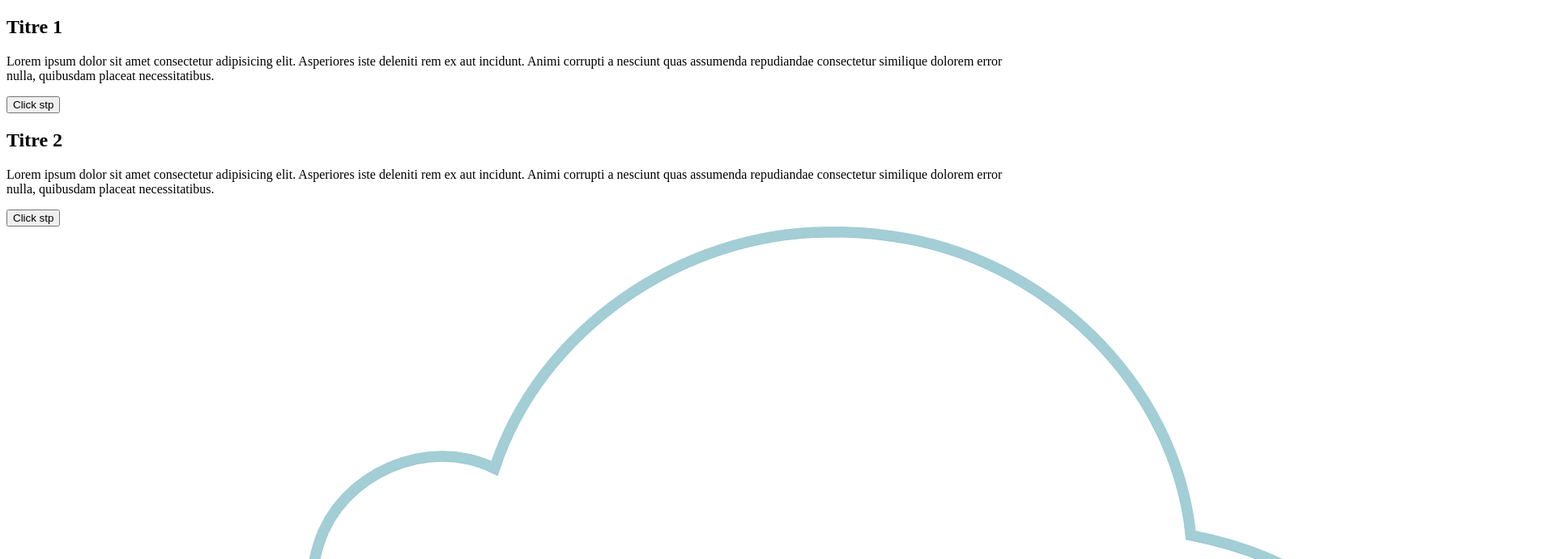
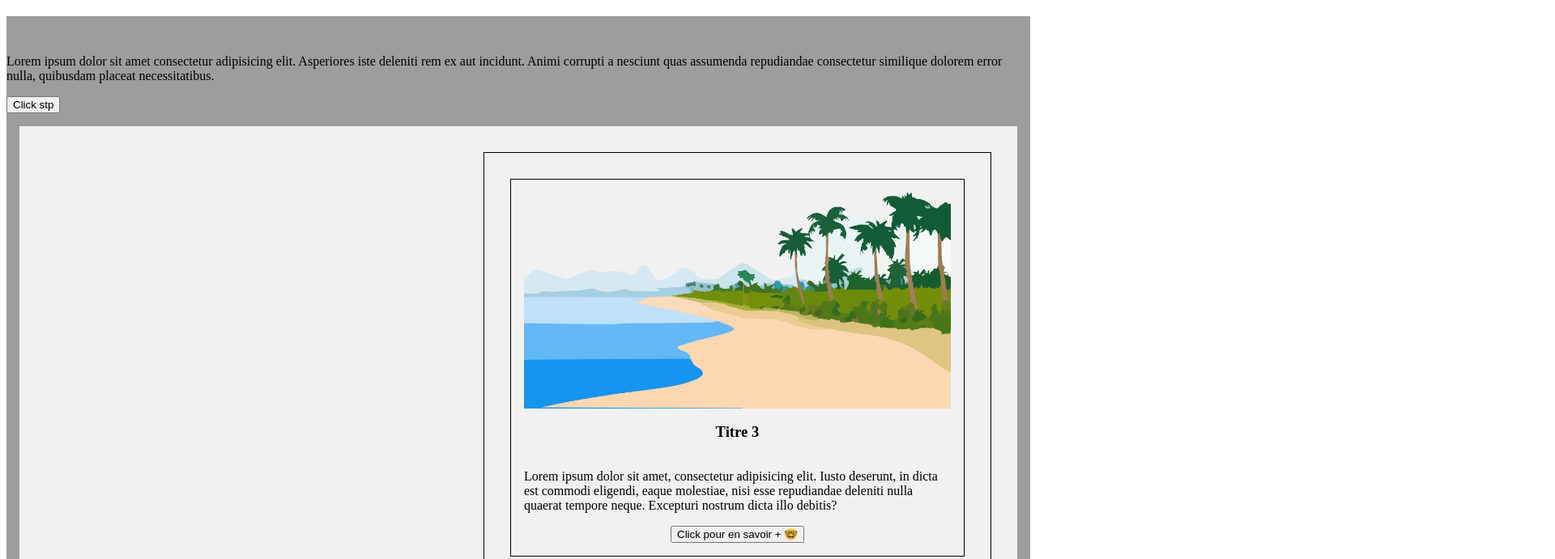
Before and after one commit to Poca23/241127JS, a plain HTML site: page 2dom/05. Modifier les styles/index.html in a window 1280 px wide. Shown: the top 691 px of the page at 81% size, 1920 px wide, since content can reach past the window. Drawn offline with Linux system fonts and the light colour scheme.

Commit message:
solvedExosjsDom

```diff
--- a/2dom/05. Modifier les styles/index.html
+++ b/2dom/05. Modifier les styles/index.html
@@ -1,11 +1,11 @@
 <!DOCTYPE html>
-<html lang="en">
+<html lang="fr">
   <head>
     <meta charset="UTF-8" />
     <meta http-equiv="X-UA-Compatible" content="IE=edge" />
     <meta name="viewport" content="width=device-width, initial-scale=1.0" />
     <title>Document</title>
-    <!-- <link rel="stylesheet" href="style.css" /> -->
+    <link rel="stylesheet" href="style.css" />
     <script src="modifier-styles-exos.js" defer></script>
   </head>
   <body>
--- a/2dom/05. Modifier les styles/modifier-styles-exos.js
+++ b/2dom/05. Modifier les styles/modifier-styles-exos.js
@@ -4,30 +4,18 @@
  * Toujours via JS, leur fixer une longueur de 100%.
  * --------------------------------
  */
-let arrayImg = document.querySelectorAll("img")[0]; // sélection des éléments img
+let arrayImg = document.querySelectorAll("img"); // sélection des éléments img
 console.log(arrayImg);
 
-let src0 = arrayImg.setAttribute("src", "assets/cloud-296722_1920.png");
-console.log(src0);
+arrayImg.forEach((element) =>
+  element.setAttribute("src", "assets/sand-305497_1920.png")
+);
 
-arrayImg = document.querySelectorAll("img")[1]; // sélection des éléments img
-console.log(arrayImg);
+arrayImg.forEach((element) =>
+  element.setAttribute("alt", "image-plage-vacances")
+);
 
-let src1 = arrayImg.setAttribute("src", "assets/sand-305497_1920.png");
-console.log(src1);
-
-arrayImg = document.querySelectorAll("img")[2]; // sélection des éléments img
-console.log(arrayImg);
-
-let src2 = arrayImg.setAttribute("src", "assets/unicorn-3637428_1920.png");
-console.log(src2);
-
-arrayImg.forEach((element) => element.setAttribute("style", "width: 100%"));
-
-// for (let i = 0; i < arrayImg.length; i++) {
-// let src = arrayImg[i].set
-
-// }
+arrayImg.forEach((element) => (element.style.width = "100%"));
 
 // Voici un bout de code : ne pas y toucher (vraiment) 🤓
 const titleList = ["h1", "h2", "h3", "h4", "h5", "h6"];
@@ -41,6 +29,24 @@ const titleList = ["h1", "h2", "h3", "h4", "h5", "h6"];
  * --------------------------------
  */
 
+let arrayTitle = document.querySelectorAll("h1, h2, h3, h4, h5, h6"); // sélection des balises titres
+console.log(arrayTitle);
+
+arrayTitle.forEach((title) => {
+  // parcourir le tableau pour ajouter l'attribut "title" à chaque balise h
+  title.classList.add("title"); // ajout de la class "title"
+
+  if (title.tagName === "H1") {
+    title.classList.add("title1");
+  }
+  if (title.tagName === "H2") {
+    title.classList.add("title2");
+  }
+  if (title.tagName === "H3") {
+    title.classList.add("title3");
+  }
+});
+
 /**
  * --------------------------------
  * 3 - Ajouter les classes suivantes à certains éléments HTML (à vous d'analyser lesquels) :
@@ -49,6 +55,18 @@ const titleList = ["h1", "h2", "h3", "h4", "h5", "h6"];
  * → "card"
  * --------------------------------
  */
+
+let arraySection = document.querySelectorAll("section");
+arraySection[arraySection.length - 1].classList.add("section2");
+
+let cardContainer = document.querySelector("section.section2 > div");
+cardContainer.classList.add("card-container");
+console.log(cardContainer);
+
+let arrayCard = cardContainer.querySelectorAll("div");
+console.log(arrayCard);
+
+arrayCard.forEach((card) => card.classList.add("card"));
 
 /**
  * --------------------------------
@@ -73,6 +91,31 @@ const titleList = ["h1", "h2", "h3", "h4", "h5", "h6"];
  * --------------------------------
  */
 
+// changer la couleur de la balise main :
+let main = document.querySelector("main");
+main.style.backgroundColor = "rgb(157, 157, 157)";
+
+// modifier la section 2 :
+let section2 = document.querySelector("section.section2");
+section2.setAttribute(
+  "style",
+  "background-color: #f1f1f1; padding: 1rem; margin:1rem; display:flex; justify-content: center;align-items: center; flex-direction: row;"
+);
+
+// modifier "card-container" :
+cardContainer.setAttribute(
+  "style",
+  "border: 1px solid; padding: 1rem; margin:1rem;display:flex; justify-content:space-evenly;align-items: center; flex-direction: column;"
+);
+
+// modifier "card" :
+arrayCard.forEach((card) =>
+  card.setAttribute(
+    "style",
+    "border: 1px solid; padding: 1rem; margin:1rem;display:flex; justify-content: center;align-items: center; flex-direction: column"
+  )
+);
+
 /**
  * --------------------------------
  * 5 - Retirer la classe "card" du second et du troisième élément possédant cette classe.
--- a/2dom/05. Modifier les styles/style.css
+++ b/2dom/05. Modifier les styles/style.css
@@ -1 +1,7 @@
 /* Écrire dans ce fichier seulement après la question 4 👀 */
+.title1 {
+  color: rgb(157, 157, 157);
+  justify-content: center;
+  align-items: center;
+  text-align: center;
+}
```
